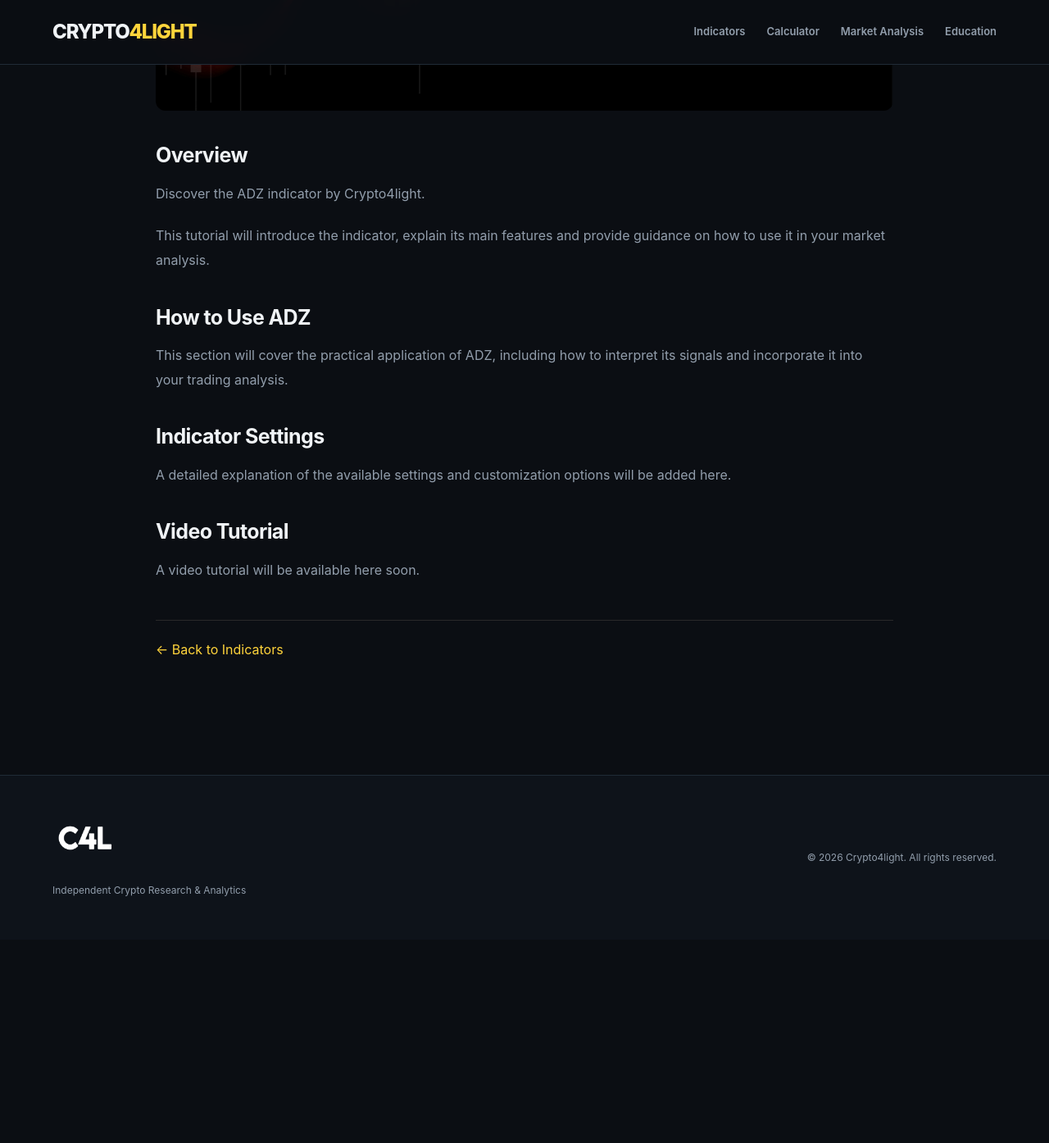
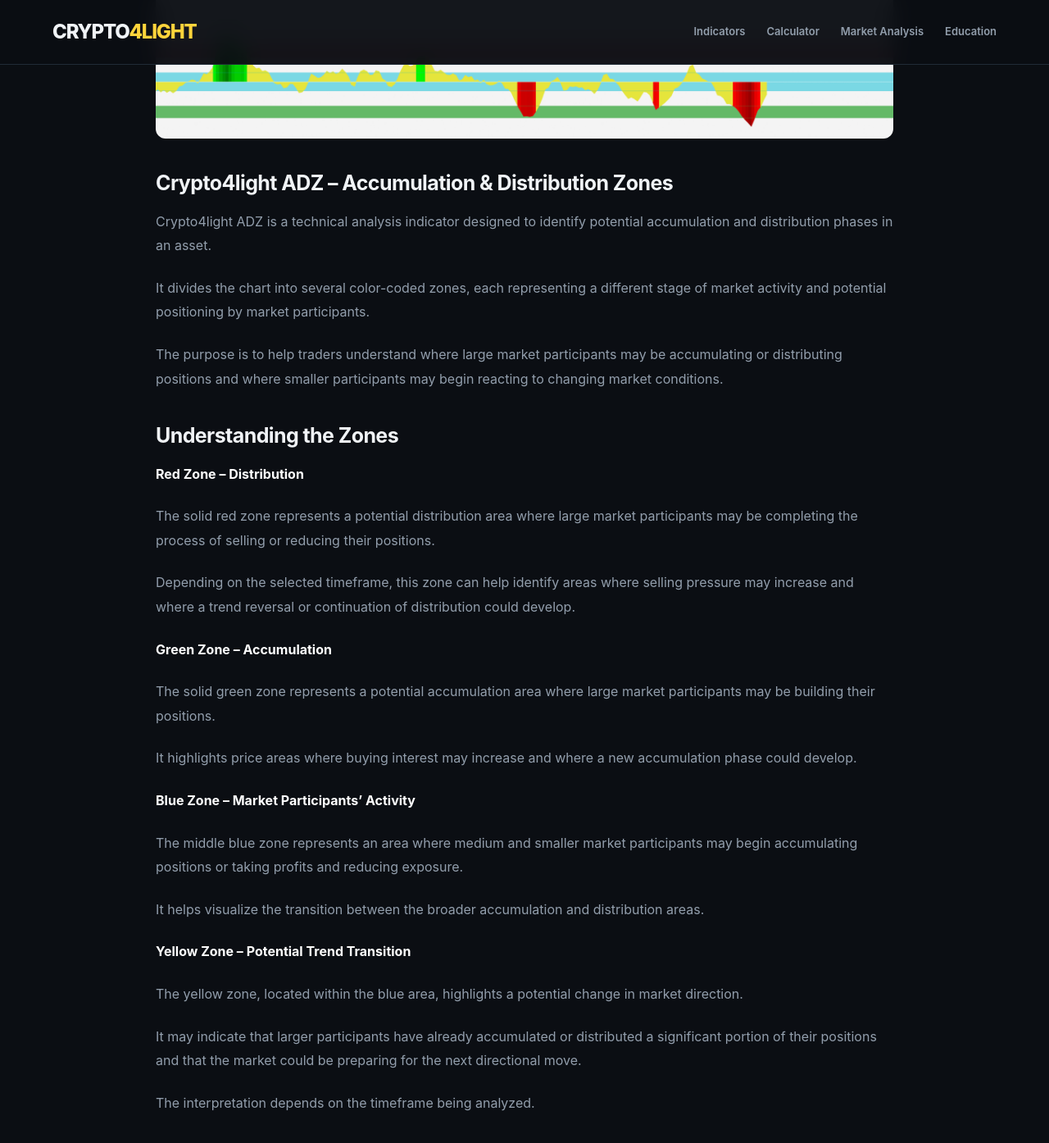
Before and after one commit to crypto4light/crypto4light, a Jekyll site: the page built from _indicators/adz.md, in a window 1280 px wide and 1400 px high, scrolled down 610 px. Shown: the top 1394 px of the window at 82% size. Built offline with Jekyll 4.4.1, drawn with Linux system fonts in a browser that asks for light colours; before the commit the page ends 1756 px from its top, so only the background shows below that; some of the changed text lies outside the part shown.

Commit message:
Update Indicators “adz”
Co-authored-by: mrjustname <mrjustname@gmail.com>

```diff
--- a/_indicators/adz.md
+++ b/_indicators/adz.md
@@ -1,31 +1,70 @@
 ---
-layout: indicator
-title: "ADZ"
-description: "Explore the Crypto4light ADZ proprietary TradingView indicator. Discover its features, chart applications and practical trading use cases."
+title: ADZ
+description: Explore the Crypto4light ADZ proprietary TradingView indicator.
+  Discover its features, chart applications and practical trading use cases.
 permalink: /indicators/adz/
-order: 5
+access: PREMIUM
 keywords:
   - ADZ Indicator
   - TradingView ADZ
   - Crypto Trading Indicator
   - Proprietary Trading Tools
   - Crypto4light
+layout: indicator
+order: 5
+image: /assets/images/uploads/adz.png
+tradingview_url: https://www.tradingview.com/script/9dRPGLWw-Crypto4light-ADZ/
 ---
+## Crypto4light ADZ – Accumulation & Distribution Zones
 
-## Overview
+Crypto4light ADZ is a technical analysis indicator designed to identify potential accumulation and distribution phases in an asset.
 
-Discover the ADZ indicator by Crypto4light.
+It divides the chart into several color-coded zones, each representing a different stage of market activity and potential positioning by market participants.
 
-This tutorial will introduce the indicator, explain its main features and provide guidance on how to use it in your market analysis.
+The purpose is to help traders understand where large market participants may be accumulating or distributing positions and where smaller participants may begin reacting to changing market conditions.
 
-## How to Use ADZ
+## Understanding the Zones
 
-This section will cover the practical application of ADZ, including how to interpret its signals and incorporate it into your trading analysis.
+**Red Zone – Distribution**
 
-## Indicator Settings
+The solid red zone represents a potential distribution area where large market participants may be completing the process of selling or reducing their positions.
 
-A detailed explanation of the available settings and customization options will be added here.
+Depending on the selected timeframe, this zone can help identify areas where selling pressure may increase and where a trend reversal or continuation of distribution could develop.
 
-## Video Tutorial
+**Green Zone – Accumulation**
 
-A video tutorial will be available here soon.
+The solid green zone represents a potential accumulation area where large market participants may be building their positions.
+
+It highlights price areas where buying interest may increase and where a new accumulation phase could develop.
+
+**Blue Zone – Market Participants' Activity**
+
+The middle blue zone represents an area where medium and smaller market participants may begin accumulating positions or taking profits and reducing exposure.
+
+It helps visualize the transition between the broader accumulation and distribution areas.
+
+**Yellow Zone – Potential Trend Transition**
+
+The yellow zone, located within the blue area, highlights a potential change in market direction.
+
+It may indicate that larger participants have already accumulated or distributed a significant portion of their positions and that the market could be preparing for the next directional move.
+
+The interpretation depends on the timeframe being analyzed.
+
+## Multi-Timeframe Analysis
+
+Crypto4light ADZ can be used across different timeframes to evaluate accumulation and distribution behavior from both short-term and broader market perspectives.
+
+Higher timeframes can help identify larger accumulation and distribution phases, while lower timeframes provide additional detail for analyzing price behavior within these zones.
+
+## How to Use Crypto4light ADZ
+
+Use the colored zones as reference areas when analyzing market structure, price action, and potential changes in trend direction.
+
+Pay attention to how price behaves when entering or leaving each zone. Combining these observations with your preferred technical analysis tools and risk management approach can help you make more structured trading decisions.
+
+## Important
+
+Crypto4light ADZ is a market analysis and visualization tool. Its zones represent algorithmically identified potential accumulation and distribution areas, not verified positions or transactions of specific institutional investors.
+
+The indicator does not guarantee reversals or future price movements. Always perform your own analysis and apply proper risk management.
```
Also changed, not shown: assets/images/uploads/adz.png (added).
